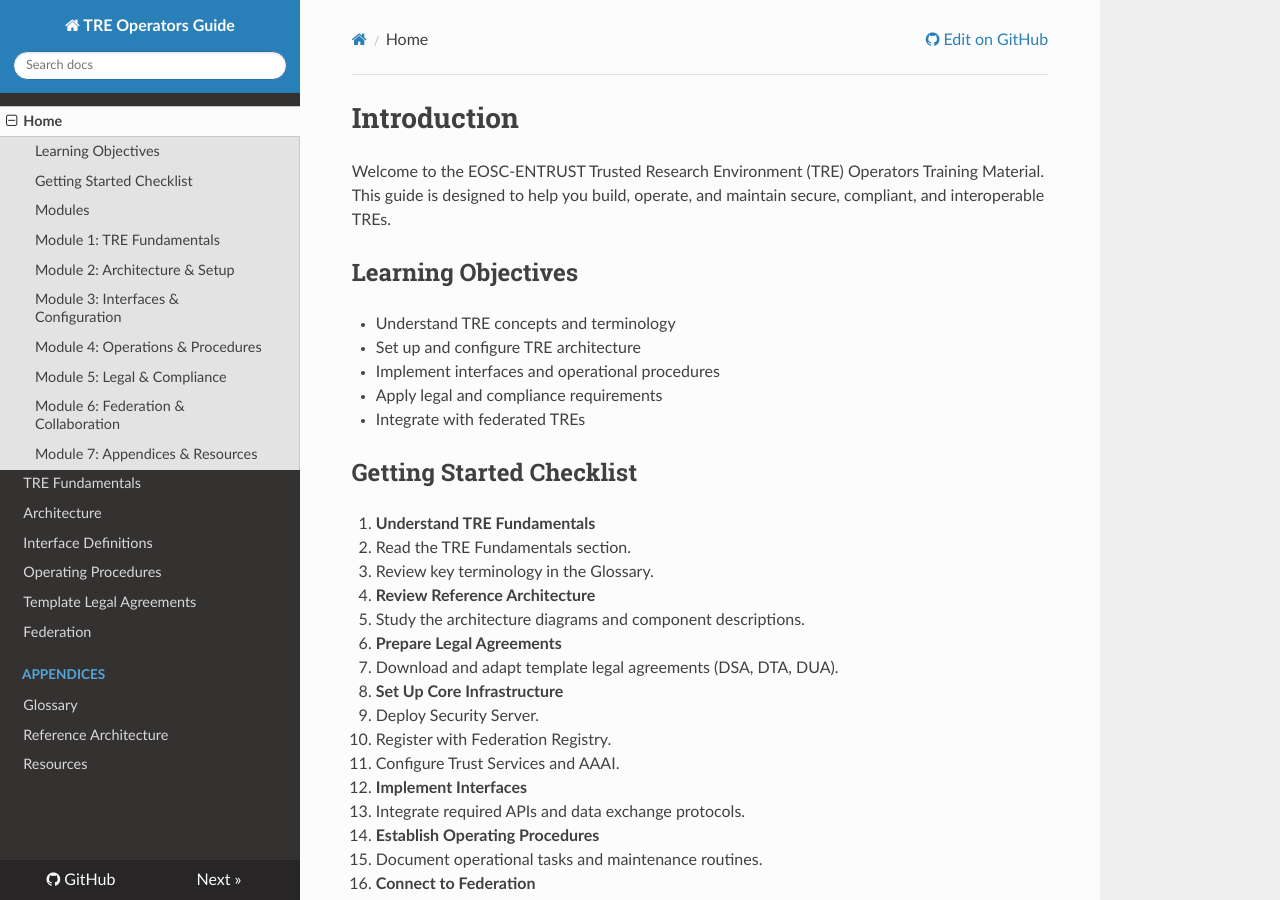
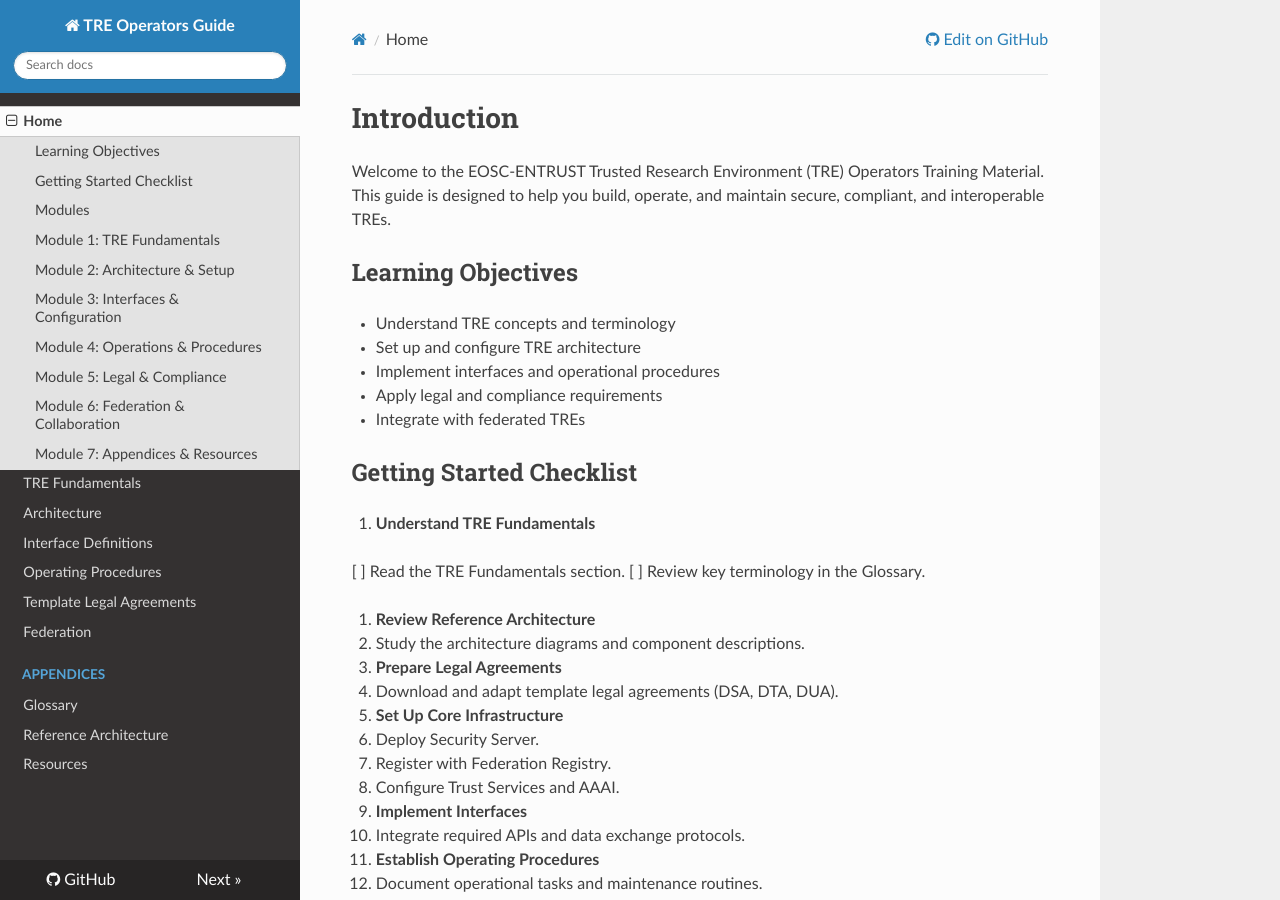
Before and after one commit to unioslo/tre-operators-docs, an MkDocs documentation site: the page built from docs/index.md, in a window 1280 px wide and 900 px high. Built offline with MkDocs 1.6.1, drawn with Linux system fonts in a browser that asks for light colours; nearby versions of some CDN libraries.

Commit message:
Refactor Getting Started Checklist for clarity and completeness

```diff
--- a/docs/index.md
+++ b/docs/index.md
@@ -3,6 +3,7 @@
 Welcome to the EOSC-ENTRUST Trusted Research Environment (TRE) Operators Training Material. This guide is designed to help you build, operate, and maintain secure, compliant, and interoperable TREs.
 
 ## Learning Objectives
+
 - Understand TRE concepts and terminology
 - Set up and configure TRE architecture
 - Implement interfaces and operational procedures
@@ -12,34 +13,43 @@
 ## Getting Started Checklist
 
 1. **Understand TRE Fundamentals**
-   - Read the TRE Fundamentals section.
-   - Review key terminology in the Glossary.
+
+   [ ] Read the TRE Fundamentals section.
+   [ ] Review key terminology in the Glossary.
 
 2. **Review Reference Architecture**
+
    - Study the architecture diagrams and component descriptions.
 
 3. **Prepare Legal Agreements**
+
    - Download and adapt template legal agreements (DSA, DTA, DUA).
 
 4. **Set Up Core Infrastructure**
+
    - Deploy Security Server.
    - Register with Federation Registry.
    - Configure Trust Services and AAAI.
 
 5. **Implement Interfaces**
+
    - Integrate required APIs and data exchange protocols.
 
 6. **Establish Operating Procedures**
+
    - Document operational tasks and maintenance routines.
 
 7. **Connect to Federation**
+
    - Ensure compliance with federation requirements.
    - Test inter-TRE connectivity.
 
 8. **Train and Accredit Users**
+
    - Verify researcher accreditation and training records.
 
 9. **Consult Appendices**
+
    - Use reference materials and resources for troubleshooting and support.
 
 ![Getting Started Flowchart](images/getting-started-tre.png)
```
